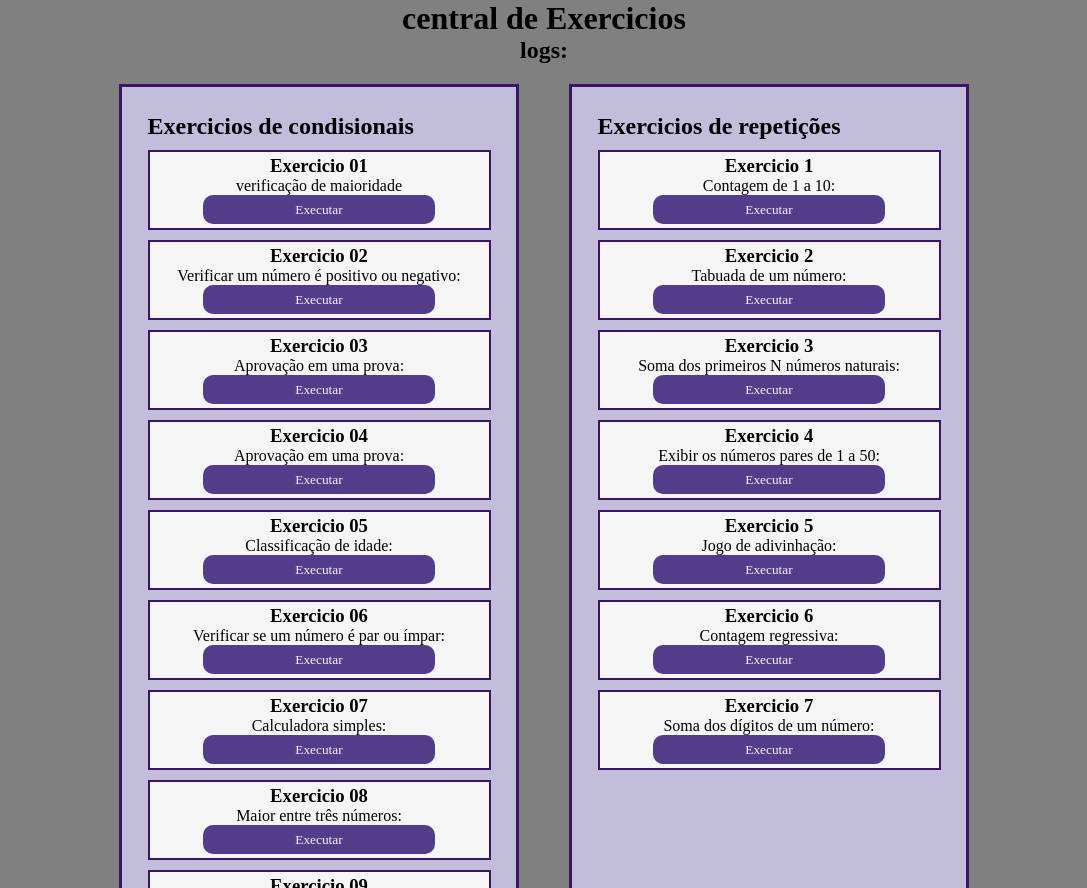
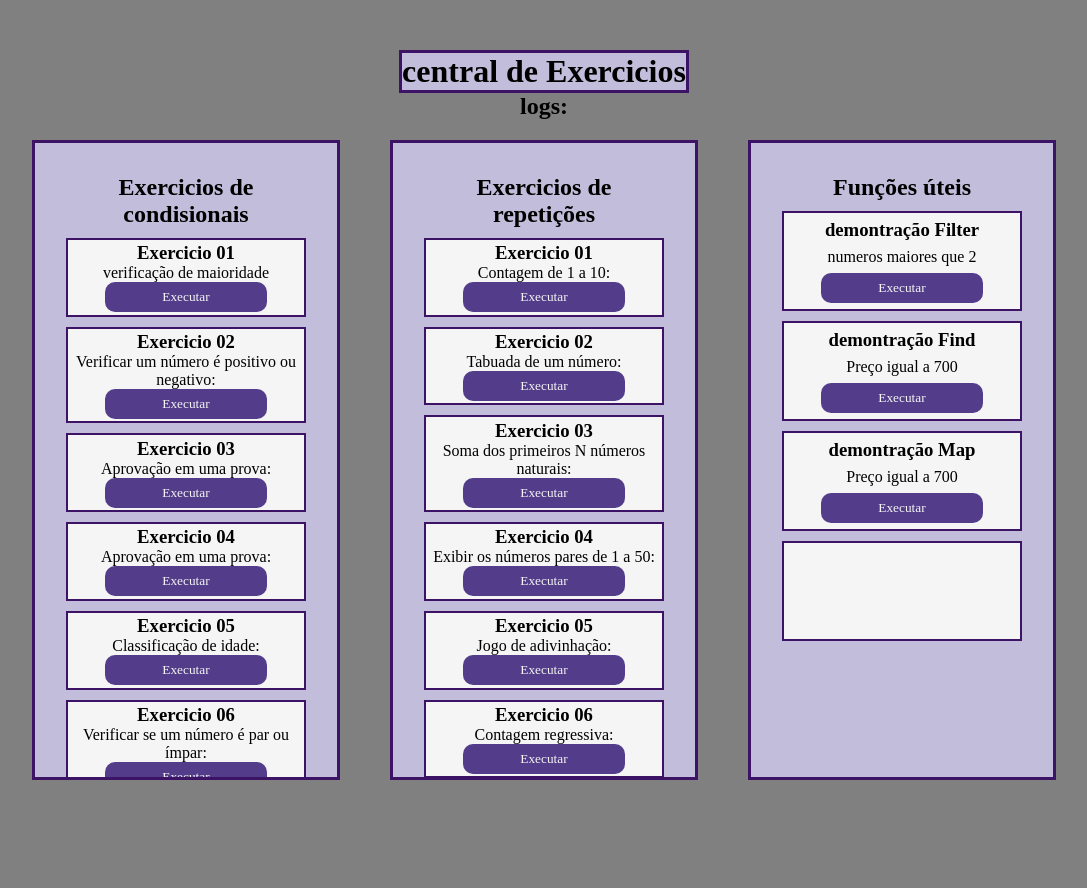
Before and after one commit to EduardoPereira30/Projeto-Senai-gpt-Dev-front, a plain HTML site: page javaScript/index.html in a window 1280 px wide. Shown: the top 888 px of the page, without its empty margins (96-1183 px from the left). After the commit the page ends 800 px from the top, so only its background shows below. Drawn offline with Linux system fonts and the light colour scheme; a web font is replaced by a local one.

Commit message:
Demontrações das Funções úteis

```diff
--- a/javaScript/condisionais.js
+++ b/javaScript/condisionais.js
@@ -4,7 +4,7 @@ function adivinharlog() {
     let divlogs = document.querySelector(".logs");
     let tagP = document.querySelector("p");
 
-    tagP.innerHTML = "Exercicio executado ás " + new Date().toLocaleDateString() + "ás " + new Date().toLocaleTimeString();
+    tagP.innerHTML = "Exercicio executado ás " + new Date().toLocaleDateString() + "ás" + new Date().toLocaleTimeString();
 
     divlogs.appendChild(tagP);
 
--- a/javaScript/index.html
+++ b/javaScript/index.html
@@ -5,12 +5,13 @@
     <!-- <script src = "./script.js"></script> -->
     <script src="./condisionais.js"></script>
     <script src="./repetições.js"></script>
+    <script src="./uteis.js"></script>
     <link rel="stylesheet" href="./java.css">
 </head>
 
 <body>
 
-    <h1>central de Exercicios</h1>
+    <h1 class="titulo">central de Exercicios</h1>
 
     <h2>logs:</h2>
     <div class="logs">
@@ -106,40 +107,63 @@
         <div>
             <h2>Exercicios de repetições</h2>
             <div class="bloco">
-                <h3>Exercicio 1</h3>
+                <h3>Exercicio 01</h3>
                 <p>Contagem de 1 a 10:</p>
                 <button onclick="exercicios1()">Executar</button>
             </div>
             <div class="bloco">
-                <h3>Exercicio 2</h3>
+                <h3>Exercicio 02</h3>
                 <p>Tabuada de um número:</p>
                 <button onclick="exercicios2()">Executar</button>
             </div>
             <div class="bloco">
-                <h3>Exercicio 3</h3>
+                <h3>Exercicio 03</h3>
                 <p>Soma dos primeiros N números naturais:</p>
                 <button onclick="exercicios3()">Executar</button>
             </div>
             <div class="bloco">
-                <h3>Exercicio 4</h3>
+                <h3>Exercicio 04</h3>
                 <p>Exibir os números pares de 1 a 50:</p>
                 <button onclick="exercicios4()">Executar</button>
             </div>
             <div class="bloco">
-                <h3>Exercicio 5</h3>
+                <h3>Exercicio 05</h3>
                 <p>Jogo de adivinhação:</p>
                 <button onclick="exercicios5()">Executar</button>
             </div>
             <div class="bloco">
-                <h3>Exercicio 6</h3>
+                <h3>Exercicio 06</h3>
                 <p>Contagem regressiva:</p>
                 <button onclick="exercicios6()">Executar</button>
             </div>
             <div class="bloco">
-                <h3>Exercicio 7</h3>
+                <h3>Exercicio 07</h3>
                 <p>Soma dos dígitos de um número:</p>
                 <button onclick="exercicios7()">Executar</button>
             </div>
+        </div>
+        <div>
+
+            <h2>Funções úteis</h2>
+            <div class="bloco">
+                <h3>demontração Filter</h3>
+                <p>numeros maiores que 2</p>
+                <button onclick="demofilter()">Executar</button>
+            </div>
+
+            <div class="bloco">
+                <h3>demontração Find</h3>
+                <p>Preço igual a 700</p>
+                <button onclick="demoFind()">Executar</button>
+            </div>
+
+            <div class="bloco">
+                <h3>demontração Map</h3>
+                <p>Preço igual a 700</p>
+                <button onclick="demoMap()">Executar</button>
+            </div>
+            <div class="bloco"></div>
+
         </div>
     </div>
 
--- a/javaScript/java.css
+++ b/javaScript/java.css
@@ -7,6 +7,7 @@
     box-sizing: border-box;
     font-family: "Sour Gummy" ;
     font-size: 300;
+    text-align: center;
 
 }
 
@@ -18,12 +19,19 @@ body {
     align-items: center;
 }
 
+.titulo{
+margin-top: 50px;
+background-color: #c1bdda;
+border: 3px solid #3d1365;
+
+}
+
 .cetralizar {
 
     display: flex;
     margin-top: 20px;
     gap: 50px;
-    width: 850px;
+    width: 80%;
     justify-content: space-around;
 }
 
@@ -36,7 +44,14 @@ body>div>div {
     display: flex;
     flex-direction: column;
     gap: 10px;
+    height: 80vh;
+    overflow-y: scroll;
 
+}
+
+body>div>div::-webkit-scrollbar {
+
+    width: 0px;
 
 }
 
@@ -48,7 +63,7 @@ body>div>div {
     align-items: center;
     background-color: whitesmoke;
     border: 2px solid #3d1365;
-    height: 80px;
+    height: 100px;
     padding: 1%;
 
 }
--- /dev/null
+++ b/javaScript/uteis.js
@@ -0,0 +1,44 @@
+function demofilter(){
+
+    const numeros = [1, 2, 3, 4, 5, 6]; // Array == Lista
+
+    let numerosFiltrados = numeros.filter(numero => numero > 2);
+
+    console.log(numerosFiltrados)
+}
+
+function demoFind(){
+
+    let produtos = [
+        {
+             id: 1,
+             nome: "Teclado",
+             preco: 100
+        },
+        {
+             id: 2,
+             nome: "Mouse",
+             preco: 50
+        },
+        {
+             id: 3,
+             nome: "Monitor",
+             preco: 700
+        }
+      ];
+
+      let produtoPreço = produtos.find( produto => produto.preco == 700)
+
+      console.log(produtoPreço)
+
+}
+
+const demoMap = () => {
+
+    let numeros = [1,2,3,4,5,6];
+
+    let numerosDobro = numeros.map( numero => numero * 2);
+
+    console.log(numerosDobro);
+
+}
```
